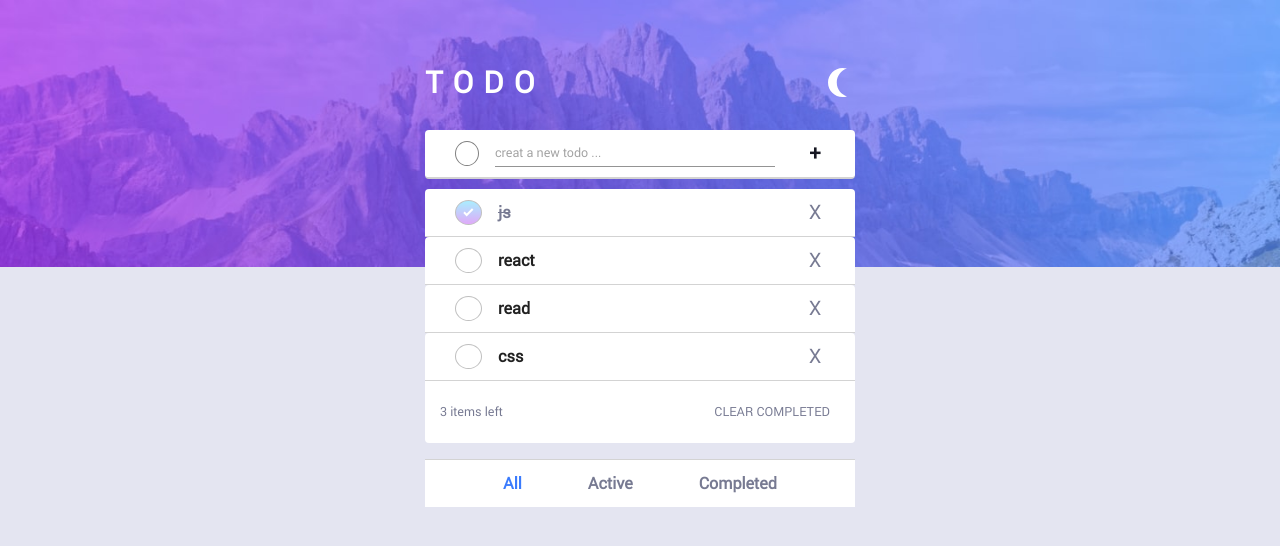
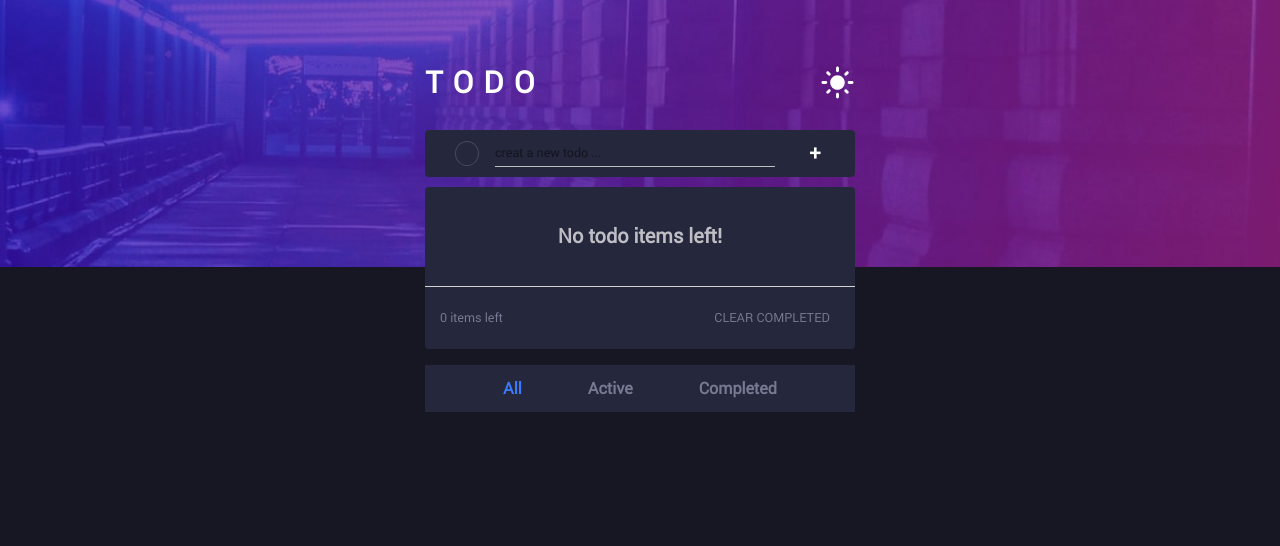
Before and after one commit to sofia-kn/todoList-mui, a React app: page / in a window 1280 px wide. Shown: the top 546 px of the page. Built offline with nearby package versions, Linux system fonts and the light colour scheme; data requests are answered from the project's data file; the HTML template or start-up script is replaced by a standard one.

Commit message:
style ( dark Mode ) : style dark mode for all components

```diff
--- a/db.json
+++ b/db.json
@@ -1,24 +1,3 @@
 {
-  "todos": [
-    {
-      "inputValue": "js",
-      "isCompleted": true,
-      "id": 1
-    },
-    {
-      "inputValue": "react",
-      "isCompleted": false,
-      "id": 2
-    },
-    {
-      "inputValue": "read",
-      "isCompleted": false,
-      "id": 3
-    },
-    {
-      "inputValue": "css",
-      "isCompleted": false,
-      "id": 4
-    }
-  ]
+  "todos": []
 }
--- a/src/App.jsx
+++ b/src/App.jsx
@@ -1,23 +1,31 @@
-import React, { useState } from "react";
-import { Typography, Button, Grid, Container } from "@mui/material";
+import React, { useState, useEffect, useMemo } from "react";
+import Typography from "@mui/material/Typography";
+import Button from "@mui/material/Button";
+import Grid from "@mui/material/Grid";
 import Box from "@mui/material/Box";
 import InputAddItem from "./components/InputAddItem";
 import NightlightRoundSharpIcon from "@mui/icons-material/NightlightRoundSharp";
+import LightModeIcon from "@mui/icons-material/LightMode";
 import ButtomNavigation from "./components/ButtomNavigation";
 import AddItemList from "./components/AddItemList";
-import { useEffect } from "react";
 import axios from "axios";
-import { createClient } from "@supabase/supabase-js";
-const supabase = createClient(
-  "https://bykqbmhvtkcpytyalgbz.supabase.co",
-  "eyJhbGciOiJIUzI1NiIsInR5cCI6IkpXVCJ9.eyJpc3MiOiJzdXBhYmFzZSIsInJlZiI6ImJ5a3FibWh2dGtjcHl0eWFsZ2J6Iiwicm9sZSI6ImFub24iLCJpYXQiOjE2OTMyNTEwODgsImV4cCI6MjAwODgyNzA4OH0.g9K0-nobipeTKlouZK6YH9cZwhpLO6RExzmcrdMOVtY"
-);
+import theme from "./theme";
+
+// import { createClient } from "@supabase/supabase-js";
+// const supabase = createClient(
+//   "https://bykqbmhvtkcpytyalgbz.supabase.co",
+//   "eyJhbGciOiJIUzI1NiIsInR5cCI6IkpXVCJ9.eyJpc3MiOiJzdXBhYmFzZSIsInJlZiI6ImJ5a3FibWh2dGtjcHl0eWFsZ2J6Iiwicm9sZSI6ImFub24iLCJpYXQiOjE2OTMyNTEwODgsImV4cCI6MjAwODgyNzA4OH0.g9K0-nobipeTKlouZK6YH9cZwhpLO6RExzmcrdMOVtY"
+// );
 
 function App() {
   const [inputValue, setInputValue] = useState("");
   const [data, setData] = useState([]);
   const [isCompleted, setIsCompleted] = useState(false);
   const [status, setStatus] = useState("");
+  const [darkMode, setDarkMode] = useState(theme.palette.mode);
+
+
+
 
   const axiosGet = () => {
     axios.get("http://localhost:3031/todos").then((res) => setData(res.data));
@@ -66,20 +74,41 @@ function App() {
   const dataIsCompletedFilter = data.filter(
     (dataItem) => !dataItem.isCompleted
   );
- const dataStatus = data.filter((item) => (
-  status === '' ? item : item.isCompleted == status
-))
+  const dataStatus = data.filter((item) =>
+    status === "" ? item : item.isCompleted == status
+  );
+
+  const darkModeHandler = () => {
+
+    setDarkMode((prevMode) =>
+    prevMode === 'light' ? 'dark' : 'light',
+  )  };
 
   return (
-    <Grid container display="flex" justifyContent="center" alignItems="center">
+    <Grid
+      container
+      display="flex"
+      justifyContent="center"
+      alignItems="center"
+      sx={(theme) => ({
+        bgcolor:
+          darkMode === "dark" ? "#161722" : "#e4e5f1",
+          color: darkMode === 'dark' ? 'text.secondary' : '',
+
+      })}
+    >
       <Grid
         item
         xs={12}
         sx={(theme) => ({
           minHeight: "100vh",
           backgroundImage: {
-            xs: "url('/assets/images/bg-mobile-light.jpg')",
-            md: "url('/assets/images/bg-desktop-light.jpg')",
+            xs: darkMode === 'dark'
+              ? "url('/assets/images/bg-mobile-dark.jpg')"
+              : "url('/assets/images/bg-mobile-light.jpg')",
+            md: darkMode === 'dark'
+              ? "url('/assets/images/bg-desktop-dark.jpg')"
+              : "url('/assets/images/bg-desktop-light.jpg')",
           },
           backgroundRepeat: "no-repeat",
           backgroundSize: "contain",
@@ -103,13 +132,25 @@ function App() {
             >
               todo
             </Typography>
+            <Box onClick={darkModeHandler} sx={{cursor:'pointer'}} >
               <NightlightRoundSharpIcon
                 sx={{
                   right: "2rem",
                   fontSize: "3.5rem",
                   color: "white",
+                  display: darkMode ? "none" : "block",
                 }}
               ></NightlightRoundSharpIcon>
+
+              <LightModeIcon
+                sx={{
+                  right: "2rem",
+                  fontSize: "3.5rem",
+                  color: "white",
+                  display: darkMode ? "block" : "none",
+                }}
+              ></LightModeIcon>
+            </Box>
           </div>
           <InputAddItem
             inputValue={inputValue}
@@ -117,6 +158,7 @@ function App() {
             data={data}
             setData={setData}
             onAddItem={addItemHandler}
+            darkMode={darkMode}
           />
 
           {data.length ? (
@@ -129,6 +171,7 @@ function App() {
                   axiosGet={axiosGet}
                   isCompleted={isCompleted}
                   setIsCompleted={setIsCompleted}
+                  darkMode={darkMode}
                 />
               );
             })
@@ -136,18 +179,20 @@ function App() {
             <Box
               width="100%"
               height={100}
-              bgcolor="white"
+
               display="flex"
               justifyContent="center"
               alignItems="center"
-              color="dark"
+
               fontSize={20}
               sx={{
-                boxShadow: "inset 0 0 5px px lightGray",
+                boxShadow: "inset 0 0 5px px lightgray",
                 borderTopLeftRadius: "4px",
                 borderTopRightRadius: "4px",
+                bgcolor: darkMode === 'dark' ? '#25273c' : 'white',
+                // borderBottom:"1px solid lighGray",
               }}
-              border="1px solid lightGray"
+              borderBottom='1px solid lightgray'
             >
               No todo items left!
             </Box>
@@ -164,6 +209,8 @@ function App() {
             sx={{
               borderBottomLeftRadius: "4px",
               borderBottomRightRadius: "4px",
+              bgcolor: darkMode === 'dark' ? '#25273c' : 'white',
+
             }}
           >
             <Typography variant="subtitle1" color="gray.main">
@@ -179,7 +226,7 @@ function App() {
               </Button>
             </Typography>
           </Box>
-          <ButtomNavigation status={status} setStatus={setStatus} data={data}/>
+          <ButtomNavigation status={status} setStatus={setStatus} data={data} darkMode={darkMode}/>
         </Grid>
       </Grid>
     </Grid>
--- a/src/components/AddItemList.jsx
+++ b/src/components/AddItemList.jsx
@@ -1,4 +1,5 @@
-import { Button, Typography } from "@mui/material";
+import Button from "@mui/material/Button";
+import Typography from "@mui/material/Typography";
 import FormControl from "@mui/material/FormControl";
 import React from "react";
 import axios from "axios";
@@ -8,7 +9,7 @@ import axios from "axios";
 //   "eyJhbGciOiJIUzI1NiIsInR5cCI6IkpXVCJ9.eyJpc3MiOiJzdXBhYmFzZSIsInJlZiI6ImJ5a3FibWh2dGtjcHl0eWFsZ2J6Iiwicm9sZSI6ImFub24iLCJpYXQiOjE2OTMyNTEwODgsImV4cCI6MjAwODgyNzA4OH0.g9K0-nobipeTKlouZK6YH9cZwhpLO6RExzmcrdMOVtY"
 // );
 
-function AddItemList({ data, setData, axiosGet, isCompleted, setIsCompleted }) {
+function AddItemList({ data, setData, axiosGet, isCompleted, setIsCompleted, darkMode }) {
   // console.log('omad');
   const deleteHandler = () => {
     axios.delete("http://localhost:3031/todos/" + data.id).then(axiosGet);
@@ -54,6 +55,7 @@ function AddItemList({ data, setData, axiosGet, isCompleted, setIsCompleted }) {
         borderTopRightRadius: "4px",
         borderBottom: "1px solid lightgray",
         paddingLeft: "3rem",
+        bgcolor: darkMode === 'dark' ? '#25273c' : 'white',
       }}
     >
       <div
--- a/src/components/ButtomNavigation.jsx
+++ b/src/components/ButtomNavigation.jsx
@@ -1,8 +1,9 @@
 import Link from "@mui/material/Link";
 import React from "react";
-import { Box } from "@mui/material";
+import  Box  from "@mui/material/Box";
 
-function ButtomNavigation({ status, setStatus }) {
+function ButtomNavigation({ status, setStatus, darkMode }) {
+
   const activeHandler = () => {
     setStatus(false);
   };
@@ -17,11 +18,13 @@ function ButtomNavigation({ status, setStatus }) {
     <Box
       bgcolor="white"
       width="100%"
-      borderTop="1px solid lightgray"
       display="flex"
       justifyContent="space-evenly"
       alignItems="center"
       padding={1.5}
+      sx={{
+        bgcolor: darkMode === 'dark' ? '#25273c' : 'white',
+      }}
     >
       <Link
         href="#"
--- a/src/components/InputAddItem.jsx
+++ b/src/components/InputAddItem.jsx
@@ -1,9 +1,17 @@
 import Input from "@mui/material/Input";
-import { Button, Typography } from "@mui/material";
+import Typography from "@mui/material/Typography";
+import Button from "@mui/material/Button";
 import FormControl from "@mui/material/FormControl";
 import React from "react";
 
-function InputAddItem({ inputValue, setInputValue, setData, data, onAddItem }) {
+function InputAddItem({
+  inputValue,
+  setInputValue,
+  setData,
+  data,
+  onAddItem,
+  darkMode,
+}) {
   const buttonHandler = () => {
     setData([...data]);
     setInputValue("");
@@ -16,7 +24,6 @@ function InputAddItem({ inputValue, setInputValue, setData, data, onAddItem }) {
     }
   };
 
-
   return (
     <>
       <FormControl
@@ -25,12 +32,12 @@ function InputAddItem({ inputValue, setInputValue, setData, data, onAddItem }) {
           justifyContent: "space-between",
           alignItems: "center",
           flexDirection: "row",
-          bgcolor: "white",
           width: "100%",
           borderRadius: "4px",
           mb: "1rem",
           paddingLeft: "3rem",
-          borderBottom: "2px solid lightgray",
+          bgcolor: darkMode === 'dark' ? '#25273c' : 'white',
+
         }}
       >
         <div
@@ -47,21 +54,27 @@ function InputAddItem({ inputValue, setInputValue, setData, data, onAddItem }) {
             height={25}
             borderRadius="50%"
             mr={2}
-            border="1px solid gray"
+            border="1px solid #474a60"
 
           ></Typography>
 
           <Input
             placeholder="creat a new todo ..."
+            sx={{
+              color: "#000",
+
+            }}
             fullWidth={true}
+
             onChange={(e) => setInputValue(e.target.value)}
             value={inputValue}
             onKeyUp={keyUpHandler}
+
           ></Input>
         </div>
         <Button
-          color="dark"
-          sx={{ fontSize: "2rem", fontWeight: "700", flexBasis: "20%" }}
+          // color="black"
+          sx={{ fontSize: "2rem", fontWeight: "700", flexBasis: "20%",color: darkMode === 'dark' ? 'white' : '#000', }}
           onClick={buttonHandler}
         >
           +
--- a/src/theme.js
+++ b/src/theme.js
@@ -1,5 +1,5 @@
 import { createTheme } from "@mui/material/styles";
-import font from '../public/assets/fonts/Roboto-Regular.woff'
+import font from "../public/assets/fonts/Roboto-Regular.woff";
 // Create a theme instance.
 const theme = createTheme({
   components: {
@@ -17,20 +17,21 @@ const theme = createTheme({
           fontSize: "62.5%",
         },
         body: {
-          backgroundColor: "#e4e5f1",
+         color:'#000'
+
         },
-        '@font-face':{
-          fontFamily:'Roboto',
-          fontStyle:'normal',
-          fontWeight:500,
-          src:`url(${font}) format('woff')`,
-          fontDisplay:'swap'
-        }
+        "@font-face": {
+          fontFamily: "Roboto",
+          fontStyle: "normal",
+          fontWeight: 500,
+          src: `url(${font}) format('woff')`,
+          fontDisplay: "swap",
+        },
       },
-
     },
   },
   palette: {
+    mode:'dark',
     primary: {
       main: "#3a7bfd",
     },
@@ -43,13 +44,13 @@ const theme = createTheme({
     gray: {
       main: "#777a92",
     },
-    dark: {
+    black: {
       main: "#161722",
       inputColor: "#25273c",
     },
   },
   typography: {
-    fontFamily:'Roboto',
+    fontFamily: "Roboto",
     h1: {
       fontSize: "3rem",
       fontWeight: "700",
@@ -65,13 +66,13 @@ const theme = createTheme({
       fontSize: "12.6px",
       fontWeight: "400",
     },
-    button:{
+    button: {
       fontSize: "12.6px",
       fontWeight: "400",
-
-
-    }
+    },
   },
 });
 
+
+
 export default theme;
```
Lines whose indentation alone changed are shown as unchanged.
